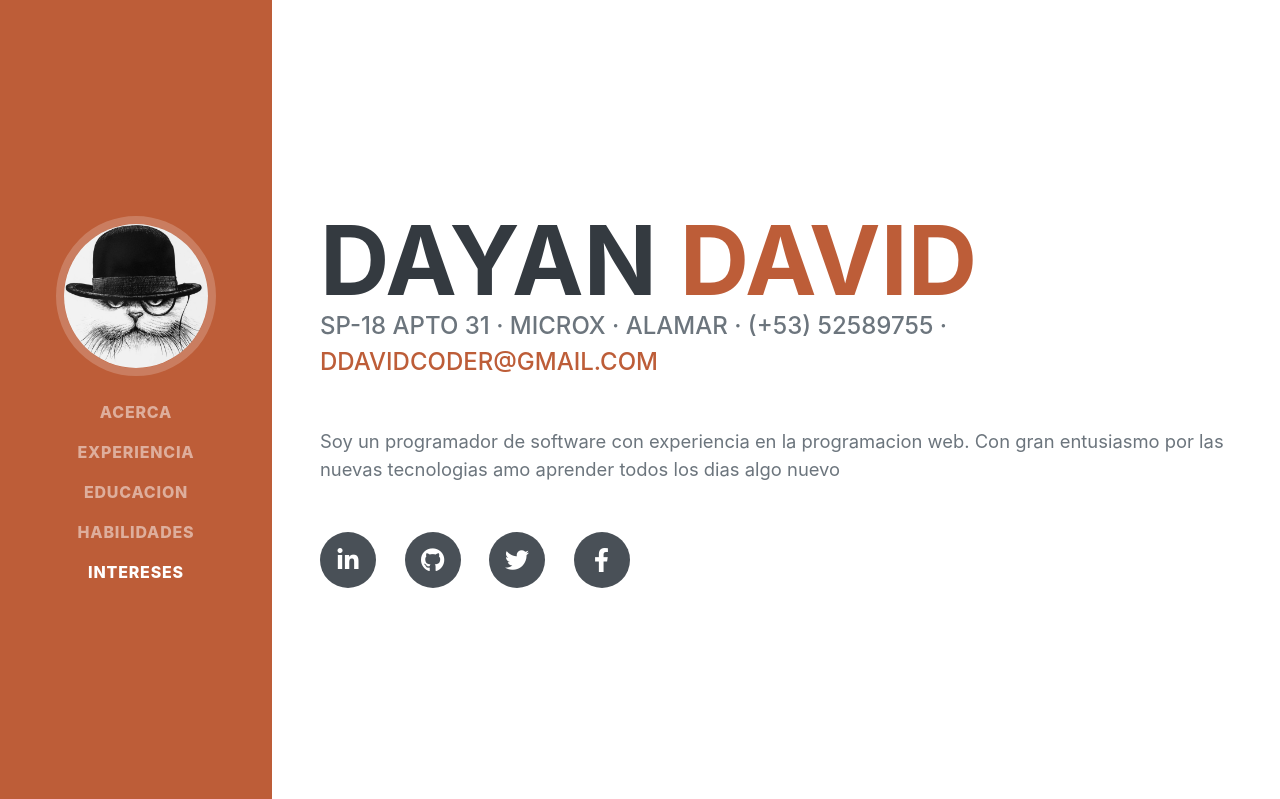
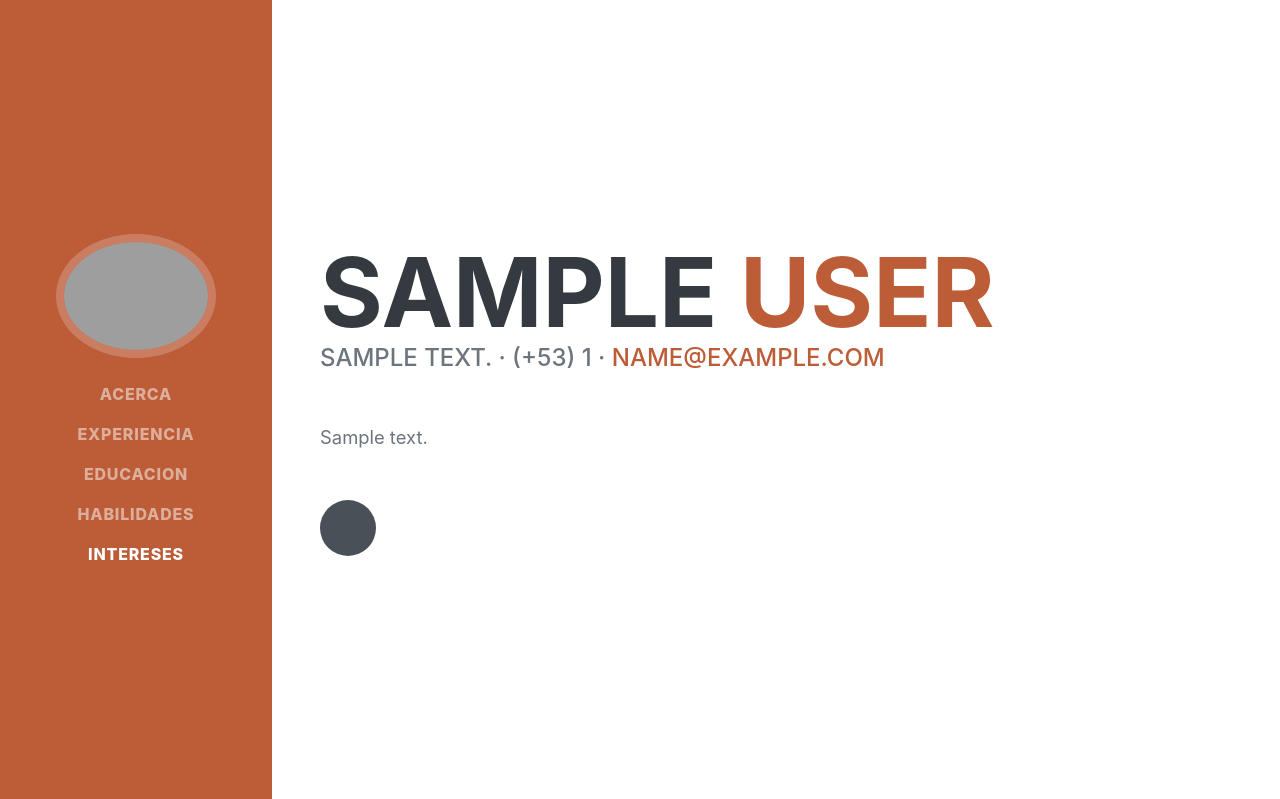
Before and after one commit to dayandavid/DjangoResume, a Django app: template DjangoTestingApp/templates/DjangoTestingApp/index.html in a window 1280 px wide. Shown: the top 799 px of the page. Run offline with Django 3.2, Linux system fonts and the light colour scheme; the template is opened without the code that fills it: most values are stand-ins (such as "Sample title", 1, 10 or a date in 2020); some libraries are stand-ins or nearby versions; grey boxes are pictures that could not be loaded.

Commit message:
Implemented profile.

```diff
--- a/DjangoTestingApp/templates/DjangoTestingApp/index.html
+++ b/DjangoTestingApp/templates/DjangoTestingApp/index.html
@@ -17,8 +17,8 @@
     <!--Navigation-->
     <nav class="navbar navbar-expand-lg navbar-dark bg-primary fixed-top" id="sideNav">
         <a href="#page-top" class="navbar-brand js-scroll-trigger">
-            <span class="d-block d-lg-none">Dayan David</span>
-            <span class="d-none d-lg-block"><img class="img-fluid img-profile rounded-circle mx-auto mb-2" src="{% static 'DjangoTestingApp/avatar.jpg' %}" alt="Profile Picture"></span>
+            <span class="d-block d-lg-none">{{profile.first_name}} {{profile.last_name}}</span>
+            <span class="d-none d-lg-block"><img class="img-fluid img-profile rounded-circle mx-auto mb-2" src="uploads/{{profile.profile_pic}}" alt="Profile Picture"></span>
         </a>
         <button class="navbar-toggler" type="button" data-toggle="collapse" data-target="#navbarSupportedContent" aria-controls="navbarSupportedContent" aria-expanded="false" aria-label="Toggle navigation">
             <span class="navbar-toggler-icon"></span>
@@ -39,19 +39,18 @@
         <section class="resume-section" id="about">
             <div class="resume-section-content">
                 <h1 class="mb-0">
-                    Dayan
-                    <span class="text-primary">David</span>
+                    {{profile.first_name}}
+                    <span class="text-primary">{{profile.last_name}}</span>
                 </h1>
                 <div class="subheading mb-5">
-                    SP-18 Apto 31 · MicroX · Alamar · (+53) 52589755 ·
-                    <a href="mailto:ddavidcoder@gmail.com">ddavidcoder@gmail.com</a>
+                    {{profile.address}} · (+53) {{profile.phone_number}} ·
+                    <a href="mailto:{{profile.email}}">{{profile.email}}</a>
                 </div>
-                <p class="lead mb-5">Soy un programador de software con experiencia en la programacion web. Con gran entusiasmo por las nuevas tecnologias amo aprender todos los dias algo nuevo</p>
+                <p class="lead mb-5">{{profile.description}}</p>
                 <div class="social-icons">
-                    <a href="#" class="social-icon"><i class="fab fa-linkedin-in"></i></a>
-                    <a href="#" class="social-icon"><i class="fab fa-github"></i></a>
-                    <a href="#" class="social-icon"><i class="fab fa-twitter"></i></a>
-                    <a href="#" class="social-icon"><i class="fab fa-facebook-f"></i></a>
+                    {% for social in social_links %}
+                        <a href="{{social.url}}" class="social-icon"><i class="fab fa-{{social.name}}"></i></a>
+                    {% endfor %}
                 </div>
             </div>
         </section>
```
